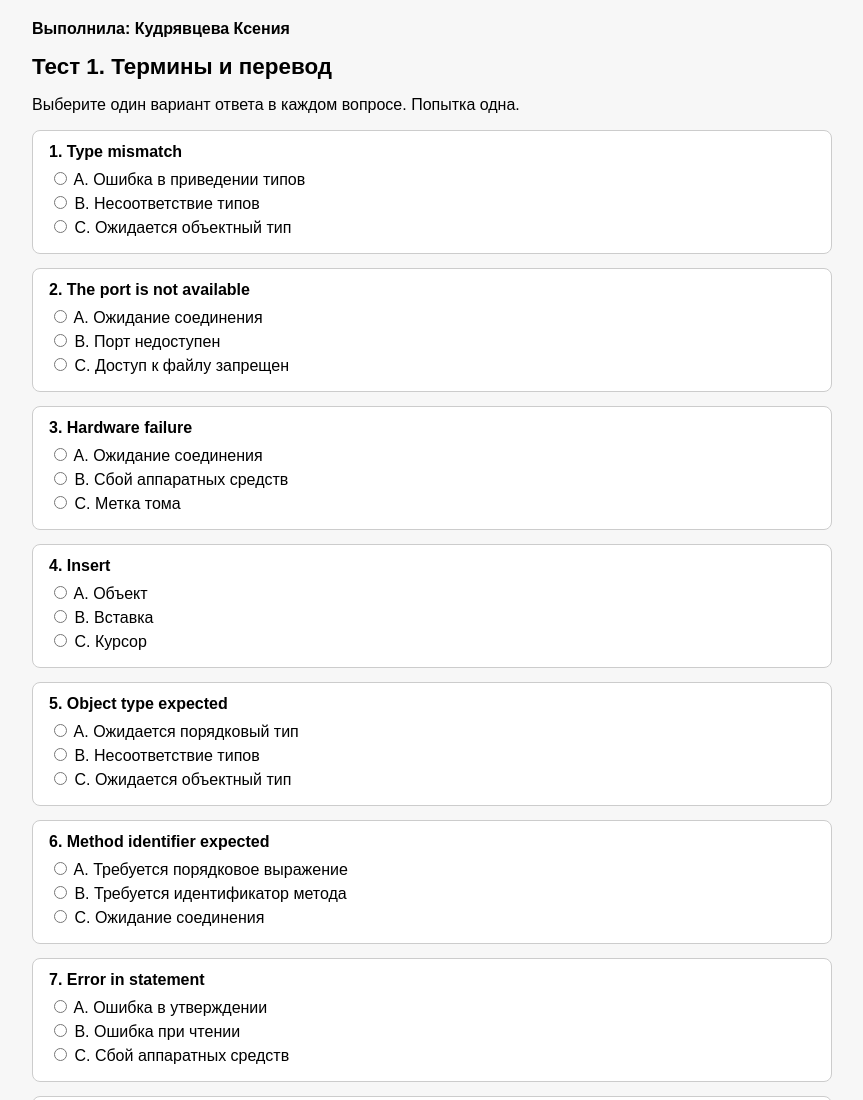
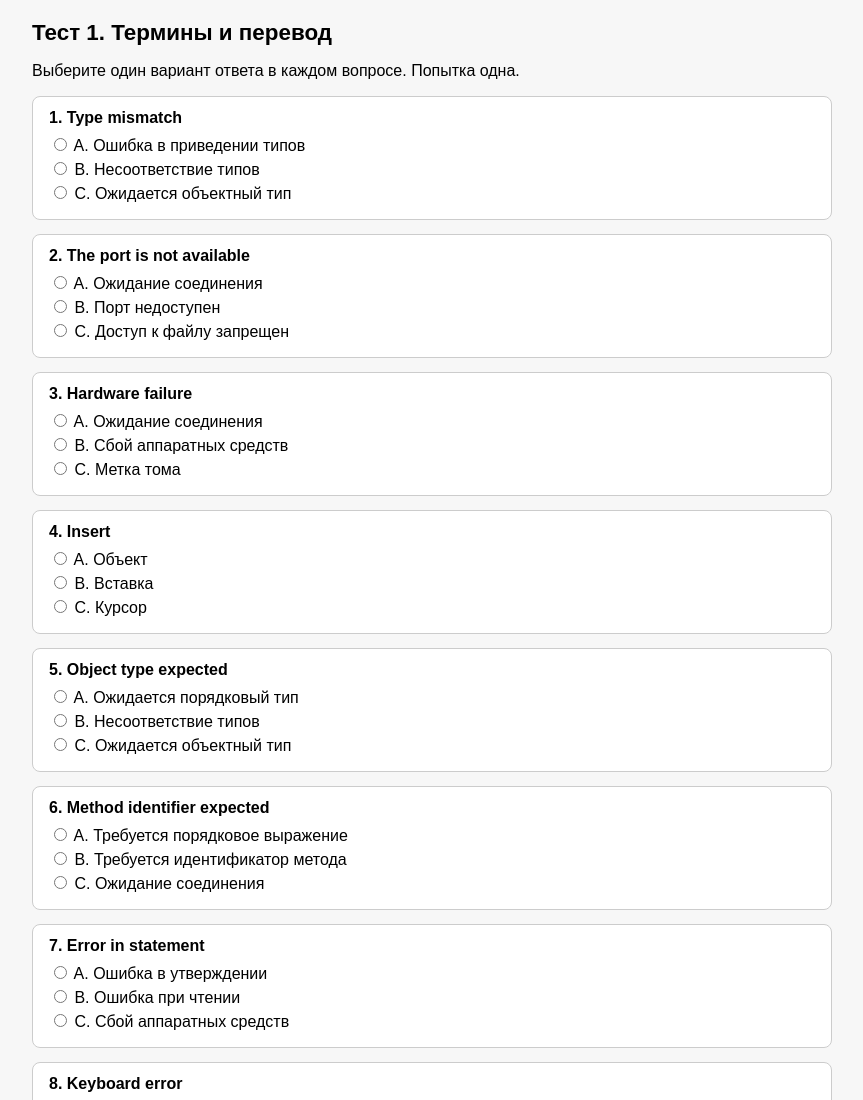
Before and after one commit to ksushaaaa1/my-html-test, a plain HTML site: page index (6).html in a window 1280 px wide. Shown: the top 1100 px of the page, without its empty margins (208-1071 px from the left). Drawn offline with Linux system fonts and the light colour scheme.

Commit message:
Update index (6).html

```diff
--- a/index (6).html
+++ b/index (6).html
@@ -2,7 +2,6 @@
 <html lang="ru">
 <head>
 <meta charset="UTF-8">
-  <p><strong>Выполнила: Кудрявцева Ксения</strong></p>
 <title>Тест 1. Термины и перевод</title>
 <style>
   body { font-family: Arial, sans-serif; max-width: 800px; margin: 20px auto; padding: 0 15px; background: #f7f7f7; }
```
